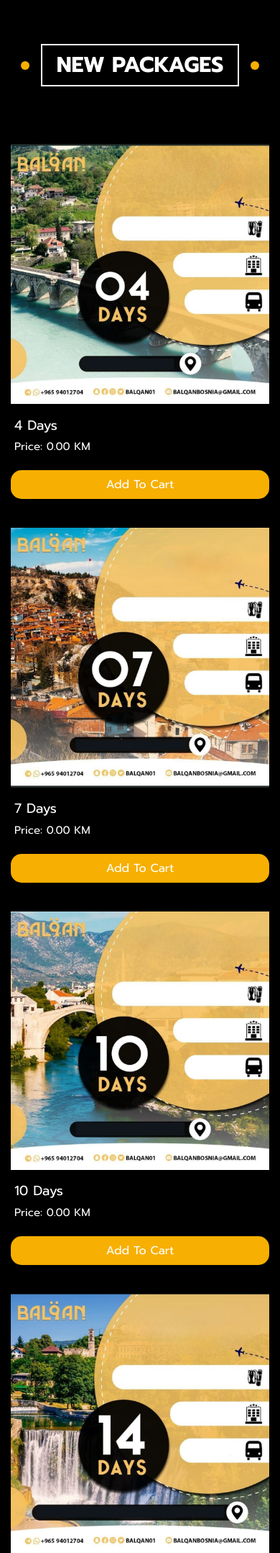
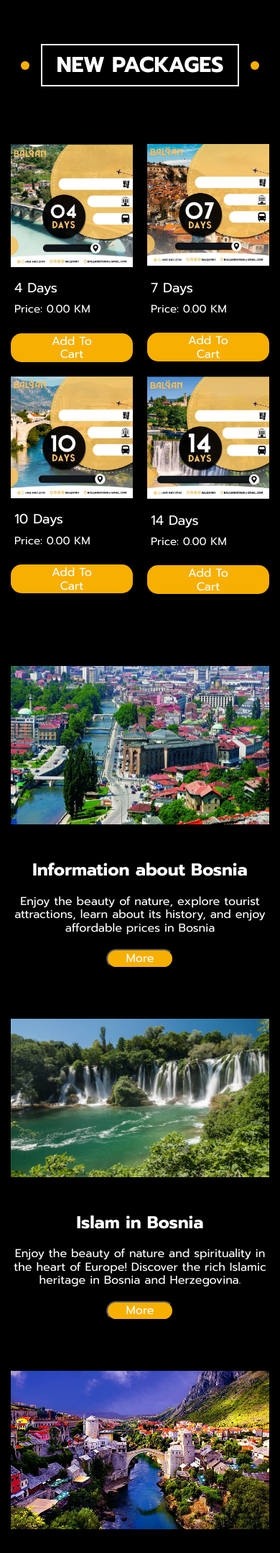
Before and after one commit to IbrahimMohamed9/Balqan, a PHP site: page / in a window 390 px wide. Shown: the part 318-2475 px from the top of the page at 72% size. Run offline with PHP 8.4, Linux system fonts and the light colour scheme.

Commit message:
Finish info and update packages

```diff
--- a/assets/css/balqan.css
+++ b/assets/css/balqan.css
@@ -193,9 +193,9 @@ header .icons span {
   grid-template-columns: repeat(auto-fill, minmax(250px, 1fr));
   gap: 20px;
 }
-@media (max-width: 768px) {
+@media (max-width: 569px) {
   .new-packages .container {
-    gap: 40px;
+    grid-template-columns: repeat(auto-fill, minmax(150px, 1fr));
   }
 }
 .new-packages .package:hover {
@@ -258,25 +258,49 @@ header .icons span {
 }
 .info .row {
   display: flex;
-  flex-direction: row;
   gap: 50px;
   min-height: 300px;
+}
+@media (max-width: 768px) {
+  .info .row {
+    flex-direction: column;
+  }
 }
 .info .row .image {
   position: relative;
   width: 100%;
 }
+@media (max-width: 768px) {
+  .info .row .image {
+    /* max-height: 100px; */
+    min-height: 220px;
+  }
+}
 .info .row .image img {
   position: absolute;
   max-width: 100%;
-  max-height: 100%;
+  min-width: 100%;
+  min-height: 300px;
+  max-height: 300px;
   top: 50%;
   left: 0;
   transform: translateY(-50%);
 }
+@media (max-width: 768px) {
+  .info .row .image img {
+    max-height: 100%;
+    min-height: 100%;
+  }
+}
 .info .row .content {
-  max-width: calc(60% - 50px);
+  max-width: calc(55% - 50px);
+  min-width: calc(55% - 50px);
   text-align: center;
+}
+@media (max-width: 768px) {
+  .info .row .content {
+    max-width: 100%;
+  }
 }
 .info .row .content .text p {
   margin: 20px 0;
@@ -286,6 +310,7 @@ header .icons span {
   border-radius: 20px;
   min-height: 15px;
   padding: 2px 25px;
+  margin-bottom: 20px;
 }
 .info .row .content button:hover span {
   display: none;
@@ -296,6 +321,13 @@ header .icons span {
 .info .row .content button:hover + .paragraph {
   display: block;
 }
+/* ========= Delete This ========= */
+/* .info .row .content button span {
+  display: none;
+}
+.info .row .content button + .paragraph {
+  display: block;
+} */
 /* End Info */
 /* Start Animation */
 @keyframes bouncing {
```
